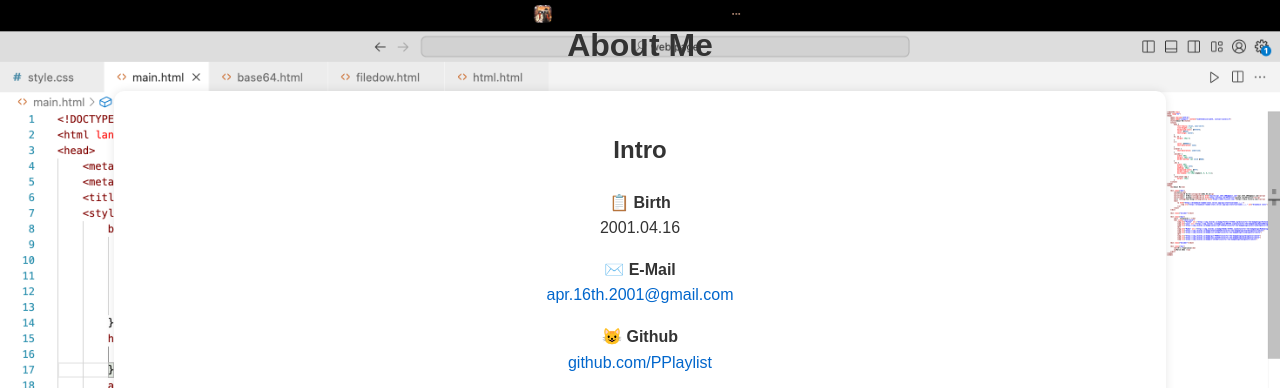
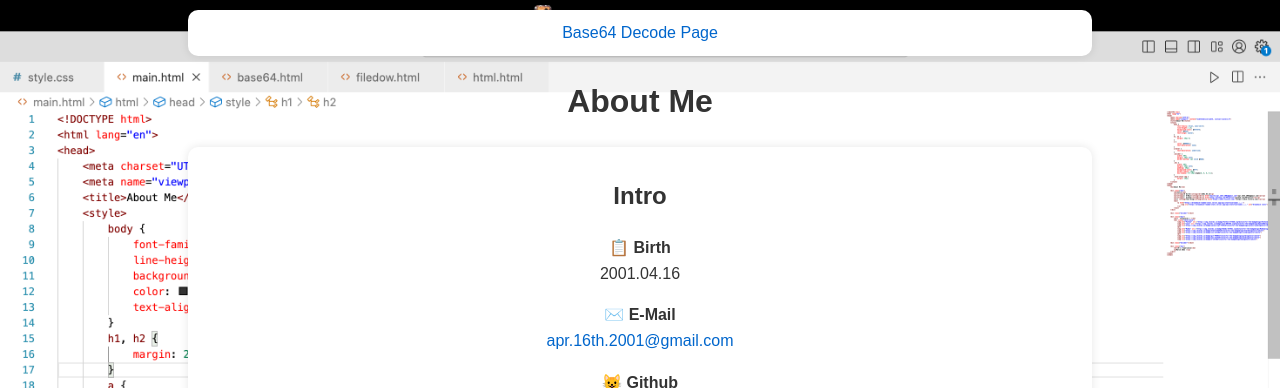
Before and after one commit to PPlaylist/-.-., a plain HTML site: page index.html in a window 1280 px wide. Shown: the top 388 px of the page. Drawn offline with Linux system fonts and the light colour scheme.

Commit message:
Update index.html

```diff
--- a/index.html
+++ b/index.html
@@ -37,9 +37,9 @@
             border-bottom: 1px solid #ddd;
         }
         .box {
-            width: 80%;
-            margin: 20px auto;
-            padding: 20px;
+            width: 70%;
+            margin: 10px auto;
+            padding: 10px;
             background-color: #fff;
             border-radius: 10px;
             box-shadow: 0 0 10px rgba(0, 0, 0, 0.1);
@@ -50,6 +50,10 @@
     </style>
 </head>
 <body>
+    <div class="box">
+    <a href="base64.html">Base64 Decode Page</a>
+    </div>
+
     <h1>About Me</h1>
 
     <div class="box">
```
